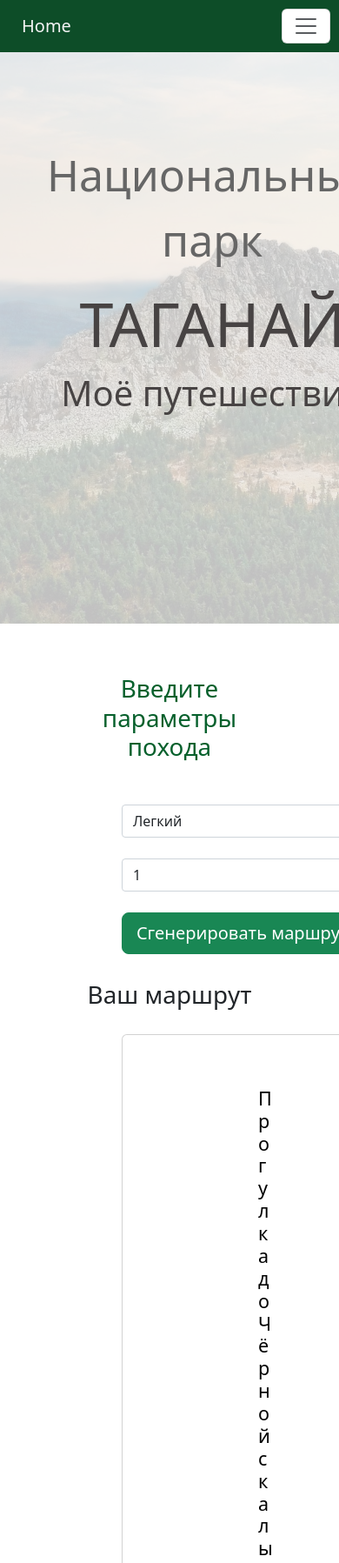
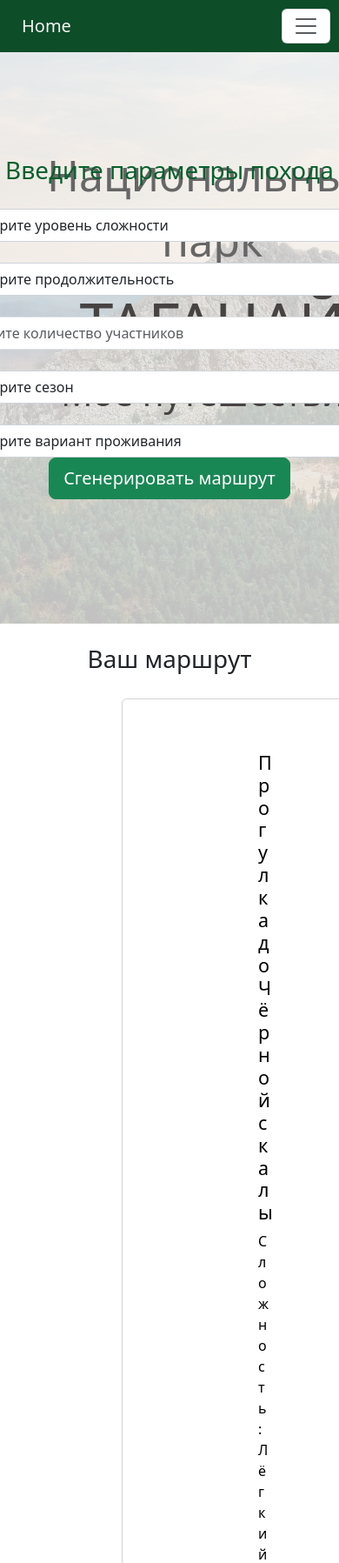
Before and after one commit to aninip/CourseWork, a Django app: page /route/1/ in a window 390 px wide; the page is wider, and only the part inside the window is pictured. Shown: the top 1797 px of that part at 87% size. Run offline with Django 4.2, Linux system fonts and the light colour scheme; data comes from the database, SQL or seed files in the repository; both versions use the stored data as it was after the commit; some libraries are stand-ins or nearby versions.

Commit message:
Добавил выбор дополнительных параметров для создания маршрута, начал прорабатывать базу данных

```diff
--- a/django_kurs/mysite/mysite/settings.py
+++ b/django_kurs/mysite/mysite/settings.py
@@ -38,6 +38,7 @@ INSTALLED_APPS = [
     'django.contrib.sessions',
     'django.contrib.messages',
     'django.contrib.staticfiles',
+
 ]
 
 MIDDLEWARE = [
--- a/django_kurs/mysite/naturetrail/models.py
+++ b/django_kurs/mysite/naturetrail/models.py
@@ -1,5 +1,4 @@
 from django.db import models
-
 
 class Routes(models.Model):
     DIFICULT_CHOICES = (
@@ -19,5 +18,9 @@ class Routes(models.Model):
     water = models.CharField(max_length=320)
     first = models.BooleanField(default=False)
 
+class Points(models.Model):
+    name = models.CharField(max_length=320, default='generated-route')
+    description = models.TextField()
+    #coordinates = models.PointField()
     def __str__(self):
         return self.name
--- a/django_kurs/mysite/naturetrail/static/css/main.css
+++ b/django_kurs/mysite/naturetrail/static/css/main.css
@@ -57,13 +57,14 @@ background-color:#343a40!important
  left: 0;
  top: 0;
  background: rgba(244, 244, 244, 0.79);
+ z-index: 1;
 }
 .description{
     position: absolute;
     top: 15%;
-
     margin: 5px 30px 30px 10px;
     padding: 2em;
+    z-index: 2;
 }
 .description h1{
  color:#F97300 ;
@@ -165,16 +166,18 @@ background-color:#343a40!important
 	margin: 1em;
 }
 .generator{
-padding: 30px;
+ padding: 30px;
+ z-index: 2;
+ top: 25%;
+ position: relative;
 }
 .generator span{
 color:#ff0000;
 }
 
 form{
-    margin-left: 32%;
+    margin: 0 auto;
     width: 500px;
-    margin-top:50px;
 }
 .preview2{
     font-size: 40px;
@@ -225,3 +228,6 @@ margin: 0px 0px 100px;
     border-radius: 0.25rem; /* Радиус скругления углов */
     border: 1px solid #ced4da; /* Граница списка */
 }
+.container_route_detail{
+    z-index: 2;
+}
--- a/django_kurs/mysite/naturetrail/templates/route_detail.html
+++ b/django_kurs/mysite/naturetrail/templates/route_detail.html
@@ -21,6 +21,8 @@
 <header class="header_route_detail">
     <div class="overlay_route_detail"></div>
     <div class="container">
+        <div class="row">
+            <div class="col-md-6 d-flex justify-content-between">
                 <div class="description text-center">
                     <h3>
                         <p>
@@ -31,42 +33,66 @@
                     <div class="preview2">Моё путешествие</div>
                 </div>
             </div>
-</header>
-
+            <div class="col-md-6 d-flex justify-content-center align-items-center">
                 {% block content %}
-<div class="container">
-    <div class="row">
-        <div class="col-md-6 offset-md-6">
-            <div class="generator" id="generator">
-                <h1 class="title text-center">Введите параметры похода</h1>
-                <form method="post">
+                <div class="generator text-center" id="generator">
+                    <h1 class="title">Введите параметры похода</h1>
+                    <form method="post" action="/generate/">
                         {% csrf_token %}
+                        <!--<label for="level_of_hardness">Уровень сложности:</label>-->
                         <select class="form-select" name="level_of_hardness">
-                        <option value="Легкий">Легкий</option>
+                            <option selected disabled hidden>Выберите уровень сложности</option>
+                            <option value="Лёгкий">Лёгкий</option>
                             <option value="Средний">Средний</option>
                             <option value="Сложный">Сложный</option>
                             <option value="Выживание">Выживание</option>
                         </select><br>
-
+                        <!--<label for="duration">Продолжительность в днях:</label>-->
                         <select class="form-select" name="duration">
+                            <option selected disabled hidden>Выберите продолжительность</option>
                             <option value="1">1</option>
                             <option value="2">2</option>
                             <option value="3">3</option>
                             <option value="4">4</option>
                         </select><br>
+                        <!--<label for="participants">Количество участников:</label>-->
+                        <input type="number" class="form-control"
+                               name="participants"  min="1" max="30"
+                         placeholder="Введите количество участников">
+                        <br>
+                        <!--<label for="season">Сезон:</label>-->
+                        <select class="form-select" name="season">
+                            <option selected disabled hidden>Выберите сезон</option>
+                            <option value="Весна">Весна</option>
+                            <option value="Лето">Лето</option>
+                            <option value="Осень">Осень</option>
+                            <option value="Зима">Зима</option>
+                        </select><br>
+                        <select class="form-select" id="accommodation"
+                                name="accommodation">
+                            <option disabled hidden selected>Выберите вариант
+                                проживания
+                            </option>
+                            <option value="В палатке">В палатке</option>
+                            <option value="В доме">В доме</option>
+                            <option value="В доме и в палатке">В доме и в
+                                палатке
+                            </option>
+                        </select>
                         <span>{{ error }}</span>
                         <button class="btn btn-success btn-lg" type="submit">Сгенерировать маршрут</button>
                     </form>
                 </div>
+                {% endblock %}
             </div>
         </div>
     </div>
-{% endblock %}
+</header>
 
 <!-- Posts section -->
 <div class="gener" id="gener">
     <div class="container">
-        <h1 class="text-center">Ваш маршрут</h1>
+        <h1 class="text-center mt-4">Ваш маршрут</h1>
         <div class="row">
             <div class="one">
                 <div class="card">
@@ -93,7 +119,7 @@
 
 <hr>
 <footer class="container">
-    &copy; Все права защищены 2023
+    &copy; Все права защищены 2024
 </footer>
 <script src='/static/js/main.js' type="text/javascript"></script>
 </body>
--- a/django_kurs/mysite/naturetrail/templates/wrapper.html
+++ b/django_kurs/mysite/naturetrail/templates/wrapper.html
@@ -186,7 +186,7 @@
     <div class="container">
         <!--<img src="{% static 'img/taganay_main_fon.jpg' %}" class="img-thumbnail"> --->
         <hr>
-        &copy; Все права защищены 2023
+        &copy; Все права защищены 2024
         <a class="btn btn-secondary" href="https://taganay.org/" role="button">Официальный
             сайт "Таганай"</a>
         <a class="btn btn-secondary" href="https://sp.susu.ru/" role="button">Официальный
```
Also changed, not shown: django_kurs/mysite/db.sqlite3. Lines whose indentation alone changed are shown as unchanged.
